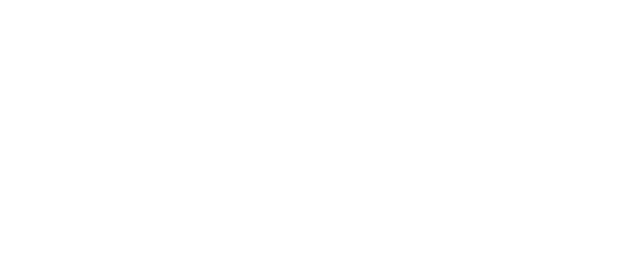
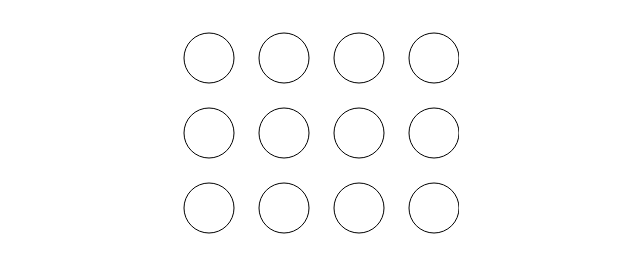
Before and after one commit to fdsimms/cosmic-rush, a plain HTML site: page index.html in a window 1280 px wide. Shown: the whole page, without its empty margins (549-1189 px from the left). Drawn offline with Linux system fonts and the light colour scheme.

Commit message:
Remove webpack stuff, get aliens to fly across screen.

```diff
--- a/index.html
+++ b/index.html
@@ -5,6 +5,23 @@
     <title></title>
   </head>
   <body>
+    <script type="application/javascript" src="lib/util.js"></script>
+    <script type="application/javascript" src="lib/movingObject.js"></script>
+    <script type="application/javascript" src="lib/alien.js"></script>
+    <script type="application/javascript" src="lib/game.js"></script>
+    <script type="application/javascript" src="lib/gameView.js"></script>
 
+    <canvas id="canvas" width="1000" height="600"></canvas>
+
+    <script type="application/javascript">
+       (function () {
+         var canvasEl = document.getElementsByTagName("canvas")[0];
+         canvasEl.width = SpaceInvaders.Game.DIM_X;
+         canvasEl.height = SpaceInvaders.Game.DIM_Y;
+         var ctx = canvasEl.getContext("2d");
+         var game = new SpaceInvaders.Game();
+         new SpaceInvaders.GameView(game, ctx).start();
+       })();
+     </script>
   </body>
 </html>
--- a/lib/alien.js
+++ b/lib/alien.js
@@ -1,19 +1,21 @@
-var Util = require('./util'),
-    MovingObject = require('./movingObject');
+(function () {
+  if (typeof SpaceInvaders === "undefined") {
+    window.SpaceInvaders = {};
+  }
 
-function Alien (options) {
-  options.color = Alien.COLOR;
-  options.pos = options.pos;
-  options.vel = Alien.VEL;
-  options.radius = options.RADIUS;
+  var Alien = SpaceInvaders.Alien = function (options) {
+    options.color = Alien.COLOR;
+    options.pos = options.pos;
+    options.vel = Alien.VEL;
+    options.radius = Alien.RADIUS;
 
-  MovingObject.call(this, options);
-}
+    SpaceInvaders.MovingObject.call(this, options);
+  };
 
-Alien.COLOR = "#ccc";
-Alien.RADIUS = 25;
-Alien.VEL = [10, 10];
+  Alien.COLOR = "#FFF";
+  Alien.RADIUS = 25;
+  Alien.VEL = [3, 0];
 
-Util.inherits(Alien, MovingObject);
+  SpaceInvaders.Util.inherits(Alien, SpaceInvaders.MovingObject);
 
-module.exports = Alien;
+})();
--- a/lib/game.js
+++ b/lib/game.js
@@ -1,29 +1,31 @@
-
-function Game () {
-  this.aliens = [];
-
-
-
-  this.addAliens();
+(function () {
+  if (typeof SpaceInvaders === "undefined") {
+    window.SpaceInvaders = {};
   }
 
+  var Game = SpaceInvaders.Game = function () {
+    this.aliens = [];
+    this.addAliens();
+  };
+
   Game.prototype.addAliens = function () {
+
     for (var i = 1; i <= Game.NUM_ALIENS; i++) {
       var alien;
       if (i <= 8) {
-      alien = new Alien({
-        pos: [i * 100, 100]
+        alien = new SpaceInvaders.Alien({
+          pos: [(i % 8) * 75, 50]
         });
       } else if (i <= 16) {
 
-      alien = new Alien({
-        pos: [(i * 100) / 2, 200]
+        alien = new SpaceInvaders.Alien({
+          pos: [(i % 8) * 75, 125]
         });
 
       } else if (i <= 24) {
 
-      alien = new Alien({
-        pos: [(i * 100) / 3, 300]
+        alien = new SpaceInvaders.Alien({
+          pos: [(i % 8) * 75, 200]
         });
       }
       this.aliens.push(alien);
@@ -36,8 +38,12 @@ Game.prototype.draw = function (ctx) {
     ctx.fillRect(0, 0, Game.DIM_X, Game.DIM_Y);
 
     this.aliens.forEach(function (alien) {
-    alien.draw();
+      alien.draw(ctx);
     }.bind(this));
+  };
+
+  Game.prototype.allObjects = function () {
+   return [].concat(this.aliens);
  };
 
   Game.prototype.moveObjects = function () {
@@ -49,6 +55,6 @@ Game.prototype.moveObjects = function () {
   Game.DIM_X = 1000;
   Game.DIM_Y = 600;
   Game.NUM_ALIENS = 24;
-Game.BG_COLOR = "#000";
+  Game.BG_COLOR = "#FFF";
 
-module.exports = Game;
+})();
--- a/lib/gameView.js
+++ b/lib/gameView.js
@@ -1,13 +1,17 @@
-function GameView (game, ctx) {
+(function () {
+  if (typeof SpaceInvaders === "undefined") {
+    window.SpaceInvaders = {};
+  }
+   var GameView = SpaceInvaders.GameView = function (game, ctx) {
     this.game = game;
     this.ctx = ctx;
-}
+  };
 
   GameView.prototype.start = function () {
     setInterval(function () {
       this.game.moveObjects();
-    this.game.draw();
+      this.game.draw(this.ctx);
     }.bind(this), 20);
   };
 
-module.exports = GameView;
+})();
--- a/lib/movingObject.js
+++ b/lib/movingObject.js
@@ -1,12 +1,18 @@
-function MovingObject (options) {
+(function () {
+  if (typeof SpaceInvaders === "undefined") {
+    window.SpaceInvaders = {};
+  }
+
+  var MovingObject = SpaceInvaders.MovingObject = function (options) {
     this.pos = options.pos;
     this.vel = options.vel;
     this.radius = options.radius;
     this.color = options.color;
-}
+  };
 
   MovingObject.prototype.draw = function (ctx) {
-  var canvas = document.getElementById("canvas");
+
+    ctx.fillStyle = this.color;
     ctx.beginPath();
     ctx.arc(this.pos[0], this.pos[1], this.radius, 0, 2 * Math.PI);
     ctx.stroke();
@@ -17,4 +23,4 @@ MovingObject.prototype.move = function () {
     this.pos[1] += this.vel[1];
   };
 
-module.exports = MovingObject;
+})();
--- a/lib/util.js
+++ b/lib/util.js
@@ -1,8 +1,15 @@
-Util.inherits = function (childClass, parentClass) {
-  function Surrogate () {}
-  Surrogate.prototype = parentClass.prototype;
-  childClass.prototype = new Surrogate();
-  childClass.prototype.constructor = childClass;
-};
+(function () {
+  if (typeof SpaceInvaders === "undefined") {
+    window.SpaceInvaders = {};
+  }
 
-module.exports = Util;
+  var Util = SpaceInvaders.Util = {};
+
+  var inherits = Util.inherits = function (childClass, parentClass) {
+    function Surrogate () {}
+    Surrogate.prototype = parentClass.prototype;
+    childClass.prototype = new Surrogate();
+    childClass.prototype.constructor = childClass;
+  };
+
+})();
```
Also changed, not shown: bundle.js (deleted, +0 -50 lines), webpack.config.js (deleted, +0 -17 lines), spaceInvaders.js (deleted). Lines whose indentation alone changed are shown as unchanged.
